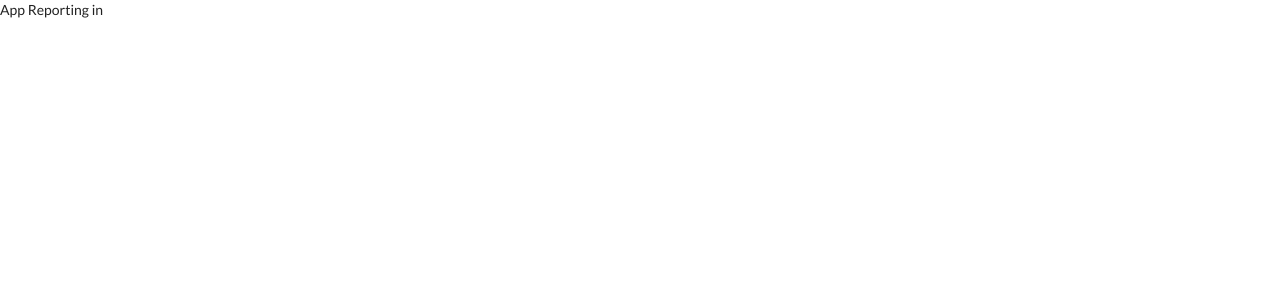
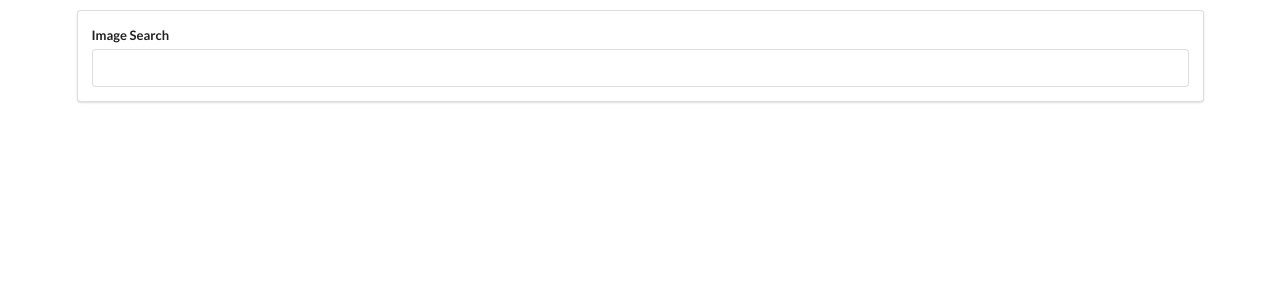
Before and after one commit to svhong/vidplayer, a React (Create React App) app: page / in a window 1280 px wide. Shown: the top 300 px of the page. Built offline with nearby package versions, Linux system fonts and the light colour scheme.

Commit message:
added searchbar component and axios

```diff
--- a/package.json
+++ b/package.json
@@ -3,7 +3,7 @@
   "version": "0.1.0",
   "private": true,
   "dependencies": {
-    "axios": "^0.19.0",
+    "axios": "^0.18.1",
     "faker": "^4.1.0",
     "react": "^16.8.6",
     "react-dom": "^16.8.6",
--- a/src/App.js
+++ b/src/App.js
@@ -1,8 +1,15 @@
-import React from "react";
+import React, { Component } from "react";
+import SearchBar from "./components/SearchBar";
 
-class App extends React.Component {
+
+class App extends Component {
+
     render() {
-        return <div>App Reporting in</div>
+        return (
+            <div className="ui container" style={{ marginTop: "10px" }}>
+                <SearchBar onSubmit={this.handleSubmit} />
+            </div>
+        )
     }
 }
 
--- /dev/null
+++ b/src/apis/youtube.js
@@ -0,0 +1 @@
+const KEY = "AIzaSyBdp3LJexrXvHw9lDJgnugfj_MhecNrNak";
--- /dev/null
+++ b/src/components/SearchBar.js
@@ -0,0 +1,36 @@
+import React, { Component } from "react";
+
+class SearchBar extends Component {
+    state = {
+        term: ""
+    }
+
+    handleChange = (event) => {
+        this.setState({ term: event.target.value });
+    }
+
+    handleSubmit = (event) => {
+        event.preventDefault();
+        console.log(this.state.term)
+    }
+
+    render() {
+        return (
+            <div className="ui segment">
+                <form onSubmit={this.handleSubmit} className="ui form">
+                    <div className="field">
+                        <label>Image Search</label>
+                        <input
+                            type="text"
+                            value={this.state.term}
+                            onChange={this.handleChange}
+                        />
+                    </div>
+                </form>
+            </div>
+        )
+    }
+
+}
+
+export default SearchBar
```
Also changed, not shown: 1 other file (tests, documents, lock files or other folders).
